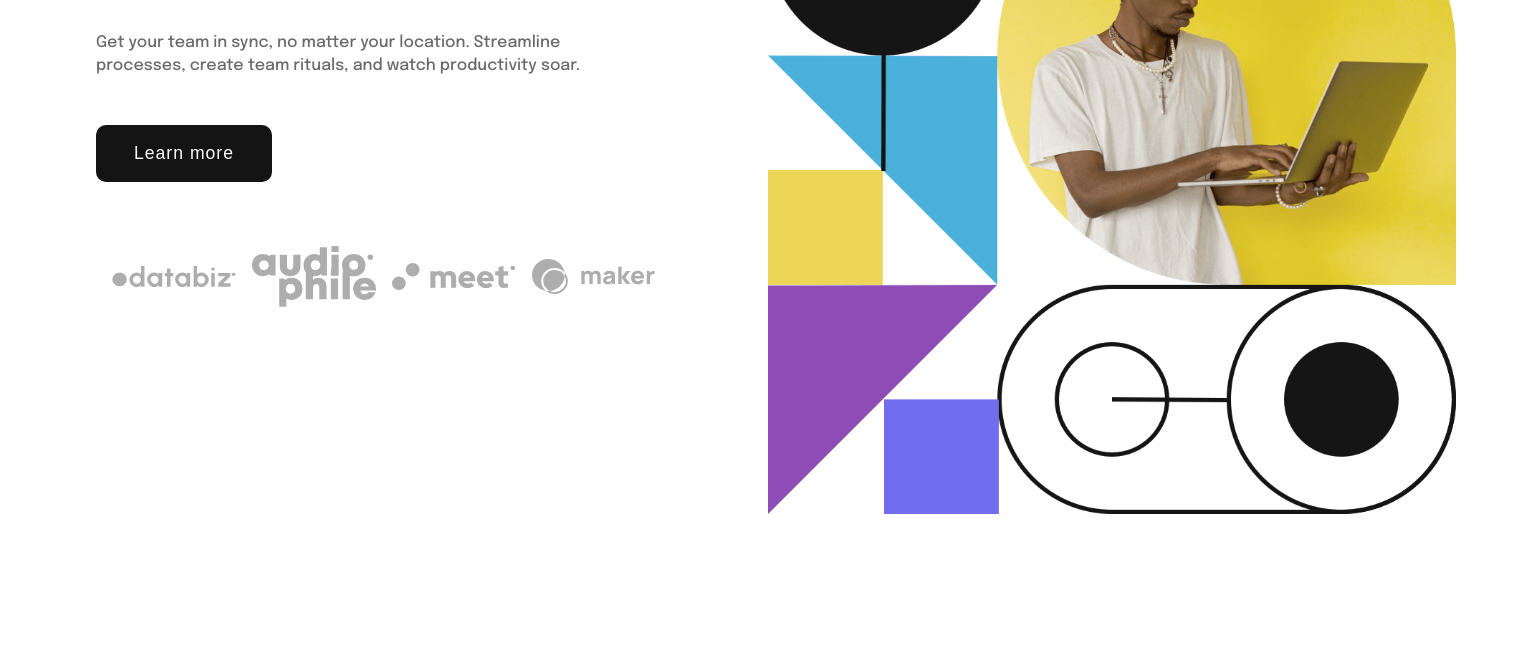
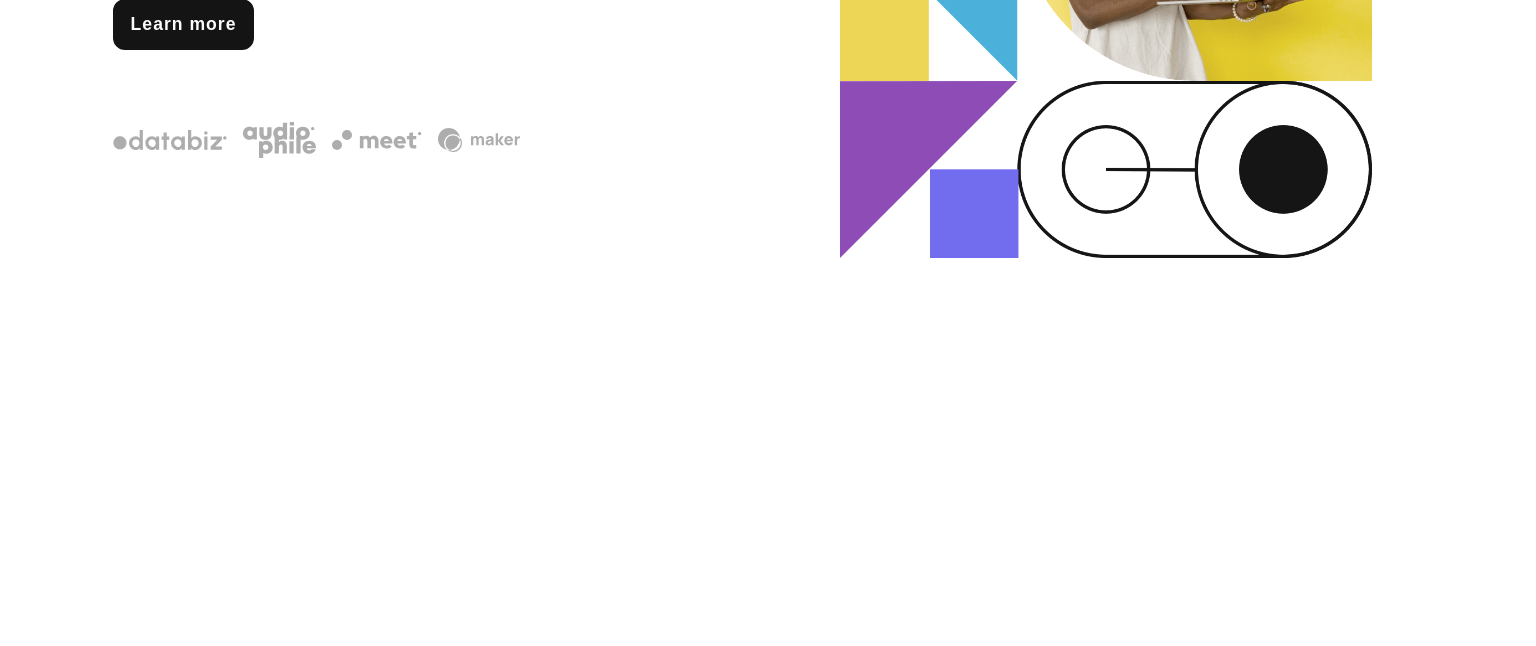
Before and after one commit to ayush111222/intro-section-with-dropdown-navigation-main, a plain HTML site: page index.html in a window 1536 px wide. Shown: the part 549-1195 px from the top of the page. After the commit the page ends 875 px from the top, so only its background shows below. Drawn offline with Linux system fonts and the light colour scheme.

Commit message:
made some changes

```diff
--- a/style.css
+++ b/style.css
@@ -12,12 +12,12 @@
 body{
     font-size: 18px;
     font-family: 'Epilogue', sans-serif;
-    min-height: 100vh;
+    /* min-height: 100vh; */
 }
 nav{
     display: flex;
     align-items: center;
-    padding: 2rem 3rem 1rem 3rem;
+    padding: 1rem 2rem;
     gap: 3rem;
 
 }
@@ -155,13 +155,13 @@ ul li:hover {
         background-color: transparent;
         border: 0;
         cursor: pointer;
-        position: absolute;
+    }
+    .menu__btn::after{
+        content: url(images/icon-menu.svg);
+        position: fixed;
         z-index: 100;
         right: 2rem;
         top: 2rem;
-    }
-    .menu__btn::after{
-        content: url(images/icon-menu.svg);
     }
     .active.menu__btn::after{
         content: url(images/icon-close-menu.svg);
@@ -265,40 +265,45 @@ picture img {
     display: grid;
     grid-template-columns: 1fr;
     grid-template-rows: min-content 1fr;
-    gap: 3rem;
-    margin-top: 1rem;
+    gap: 2rem;
 
 }
 .container .box__2 {
     text-align: center;
     display: flex;
     flex-direction: column;
-    gap: 1.3rem;
-    padding: 1rem 1rem 1rem 1rem;
+    align-items: center;
+    padding: 0.7em;
 }
 .container .box__2 h1  {
     color: hsl(0, 0%, 8%);
     font-weight: 700;
-    font-size: 2.1rem;
+    font-size: 2.3rem;
+    margin-bottom: 0.5rem;
 
 }
 .container .box__2 p{
     color: hsl(0, 0%, 41%);
-    font-weight: 500;
     line-height: 1.4;
-    font-size: 1rem;
+    font-size: .960em;
+    font-family: 'Epilogue', sans-serif;
+    margin: 0.5em;
+    margin-bottom: 2em;
+
+
 }
 .container .box__2 button  {
     display: inline-block;
     font-size: 1.1rem;
+    font-weight: 700;
     letter-spacing: 1px;
-    padding: .8rem 1.5rem;
-    width: 10rem;
+    padding: .8rem 1.3rem;
     margin: 0 auto;
+    margin-bottom: 2em;
     background-color: hsl(0, 0%, 8%);
     border: 2px solid hsl(0, 0%, 8%);
     color: hsl(0, 0%, 98%);
-    border-radius: 18px;
+    border-radius: 12px;
     cursor: pointer;
     transition: color 200ms ease;
     transition: background 200ms ease;
@@ -312,193 +317,381 @@ picture img {
     justify-content: center;
     align-items: center;
     gap: 1rem;
-    padding: 1rem 1rem 0 1rem;
+
+    /* background-color: blue; */
 }
 .container .box__2 img{
     width: 100%;
+    /* background-color: aquamarine; */
 }
 
-@media (min-width: 768px)  {
+/* @media (min-width: 768px)  {
+    body{
+        min-height: 100vh;
+    }
     .container{
         display: grid;
-        grid-template-columns: 50% 50%;
-        grid-template-rows: 1fr;
+        grid-template-columns: 20rem 20rem;
+        justify-content: center;
+        align-items: center;
         gap: 0;
-        margin: 2rem 5rem 2rem 5rem;
     }
     .box__1 {
         grid-column: 2/ -1;
         grid-row: 1/-1;
-
+        padding: 1rem 4rem 4rem 4rem;
     }
     .box__2 {
         grid-column: 1/ 2;
         grid-row: 1/-1;
         align-self: center;
-        margin-right: 2rem;
+        padding: 0;
+        width: 100%;
     }
     .container .box__2 {
         text-align: left;
         display: flex;
+        align-items: flex-start;
         flex-direction: column;
+    }
+} */
+
+@media (min-width: 768px){
+    body{
+        min-height: 100vh;
+    }
+    .container{
+        /* background-color: aqua; */
+        display: grid;
+        grid-template-columns: 50% 50%;
+        justify-content: center;
+        align-items: center;
         gap: 1rem;
+        padding: 2.5em;
     }
-    .container .box__2 button  {
-        display: inline-block;
-        font-size: 1.1rem;
-        letter-spacing: 1px;
-        padding: 1rem 2rem;
-        width: 11rem;
-        margin: 0 0;
-        background-color: hsl(0, 0%, 8%);
-        border: 2px solid hsl(0, 0%, 8%);
-        color: hsl(0, 0%, 98%);
-        border-radius: 10px;
-        cursor: pointer;
-        transition: color 200ms ease;
-        transition: background 200ms ease;
+    .box__1 {
+        grid-column: 2/ -1;
+        grid-row: 1/-1;
+    }
+    .box__2 {
+        grid-column: 1/ 2;
+        grid-row: 1/-1;
+        align-self: center;
+        padding: 0;
+        width: 100%;
+    }
+    .container .box__2 {
+        text-align: left;
+        display: flex;
+        align-items: flex-start;
+        flex-direction: column;
+        /* background-color: beige; */
     }
     .container .box__2 h1  {
         color: hsl(0, 0%, 8%);
         font-weight: 700;
         font-size: 3rem;
+        line-height: 0.9;
+        margin-bottom: 2rem;
+        /* background-color: yellow; */
+
     }
     .container .box__2 p{
         color: hsl(0, 0%, 41%);
-        font-weight: 500;
         line-height: 1.4;
-        font-size: 0.9rem;
+        font-size: 1rem;
+        font-family: 'Epilogue', sans-serif;
+        margin: 0;
+        margin-bottom: 2rem;
+        /* background-color: purple; */
+
+
     }
-    picture {
+    .container .box__2 button  {
+        display: inline-block;
+        font-size: 1.1rem;
+        font-weight: 700;
+        letter-spacing: 1px;
+        padding: .8rem 1rem;
+        margin: 0;
+        margin-bottom: 4rem;
+        background-color: hsl(0, 0%, 8%);
+        border: 2px solid hsl(0, 0%, 8%);
+        color: hsl(0, 0%, 98%);
+        border-radius: 12px;
+        cursor: pointer;
+        transition: color 200ms ease;
+        transition: background 200ms ease;
+    }
+    .container .box__2 button:hover  {
+       color: hsl(0, 0%, 8%);
+       background-color: hsl(0, 0%, 98%);
+    }
+    .container .box__2 .images__box{
+        display: flex;
+        justify-content: center;
+        align-items: center;
+        gap: 1rem;
+
+        /* background-color: blue; */
+    }
+    .container .box__2 img{
         width: 100%;
-        height: 100%;
+        /* background-color: aquamarine; */
     }
-    picture img {
-        max-width: 100%;
-        height: auto;
+}
+@media (min-width: 992px){
+    body{
+        min-height: 100vh;
     }
-
-}
-
-@media (min-width: 1024px)  {
     .container{
+        /* background-color: aqua; */
         display: grid;
         grid-template-columns: 50% 50%;
-        grid-template-rows: 1fr;
-        gap: 0;
-        margin: 3rem 5rem 8rem 5rem;
+        justify-content: center;
+        align-items: center;
+        gap: 1rem;
+        padding: 2rem 5em;
     }
     .box__1 {
         grid-column: 2/ -1;
         grid-row: 1/-1;
-
+        padding: 1rem 2rem 2rem 2rem;
     }
     .box__2 {
         grid-column: 1/ 2;
         grid-row: 1/-1;
         align-self: center;
-        padding-left: 10rem;
+        padding: 0;
+        width: 100%;
     }
     .container .box__2 {
         text-align: left;
         display: flex;
+        align-items: flex-start;
         flex-direction: column;
-        gap: 2rem;
+        /* background-color: beige; */
+    }
+    .container .box__2 h1  {
+        color: hsl(0, 0%, 8%);
+        font-weight: 700;
+        font-size: 3.5rem;
+        line-height: 0.9;
+        margin-bottom: 2.5rem;
+        /* background-color: yellow; */
+
+    }
+    .container .box__2 p{
+        color: hsl(0, 0%, 41%);
+        line-height: 1.4;
+        font-size: 1rem;
+        font-family: 'Epilogue', sans-serif;
+        margin: 0;
+        margin-bottom: 2.5rem;
+        /* background-color: purple; */
+
+
     }
     .container .box__2 button  {
         display: inline-block;
         font-size: 1.1rem;
+        font-weight: 700;
         letter-spacing: 1px;
-        padding: 1rem 2rem;
-        width: 11rem;
-        margin: 0 0;
+        padding: .8rem 1rem;
+        margin: 0;
+        margin-bottom: 4.5rem;
         background-color: hsl(0, 0%, 8%);
         border: 2px solid hsl(0, 0%, 8%);
         color: hsl(0, 0%, 98%);
-        border-radius: 10px;
+        border-radius: 12px;
         cursor: pointer;
         transition: color 200ms ease;
         transition: background 200ms ease;
     }
-    .container .box__2 h1  {
-        color: hsl(0, 0%, 8%);
-        font-weight: 700;
-        font-size: 5rem;
+    .container .box__2 button:hover  {
+       color: hsl(0, 0%, 8%);
+       background-color: hsl(0, 0%, 98%);
     }
-    .container .box__2 p{
-        color: hsl(0, 0%, 41%);
-        font-weight: 500;
-        line-height: 1.4;
-        font-size: 1rem;
+    .container .box__2 .images__box{
+        display: flex;
+        justify-content: center;
+        align-items: center;
+        gap: 1rem;
+
+        /* background-color: blue; */
     }
-    picture {
+    .container .box__2 img{
         width: 100%;
-        height: 100%;
+        /* background-color: aquamarine; */
     }
-    picture img {
-        max-width: 100%;
-        height: auto;
+}
+@media (min-width: 1200px){
+    body{
+        min-height: 100vh;
     }
-
-}
-@media (min-width: 1025px)  {
     .container{
+        /* background-color: aqua; */
         display: grid;
         grid-template-columns: 50% 50%;
-        grid-template-rows: 1fr;
-        margin: 3rem 5rem 8rem 5rem;
+        justify-content: center;
+        align-items: center;
+        gap: 1rem;
+        padding: 2rem 6em;
     }
     .box__1 {
         grid-column: 2/ -1;
         grid-row: 1/-1;
-
+        padding: 1rem;
     }
     .box__2 {
         grid-column: 1/ 2;
         grid-row: 1/-1;
         align-self: center;
-        margin-right: 5rem;
+        padding: 0;
+        width: 100%;
     }
     .container .box__2 {
         text-align: left;
         display: flex;
+        align-items: flex-start;
         flex-direction: column;
-        gap: 3rem;
+        /* background-color: beige; */
+    }
+    .container .box__2 h1  {
+        color: hsl(0, 0%, 8%);
+        font-weight: 700;
+        font-size: 6rem;
+        line-height: 0.9;
+        margin-bottom: 2.5rem;
+        /* background-color: yellow; */
+
+    }
+    .container .box__2 p{
+        color: hsl(0, 0%, 41%);
+        line-height: 1.4;
+        font-size: 1rem;
+        font-family: 'Epilogue', sans-serif;
+        margin: 0;
+        margin-bottom: 2.5rem;
+        /* background-color: purple; */
+
+
     }
     .container .box__2 button  {
         display: inline-block;
         font-size: 1.1rem;
+        font-weight: 700;
         letter-spacing: 1px;
-        padding: 1rem 2rem;
-        width: 11rem;
-        margin: 0 0;
+        padding: .8rem 1rem;
+        margin: 0;
+        margin-bottom: 4.5rem;
         background-color: hsl(0, 0%, 8%);
         border: 2px solid hsl(0, 0%, 8%);
         color: hsl(0, 0%, 98%);
-        border-radius: 10px;
+        border-radius: 12px;
         cursor: pointer;
         transition: color 200ms ease;
         transition: background 200ms ease;
     }
+    .container .box__2 button:hover  {
+       color: hsl(0, 0%, 8%);
+       background-color: hsl(0, 0%, 98%);
+    }
+    .container .box__2 .images__box{
+        display: flex;
+        justify-content: center;
+        align-items: center;
+        gap: 1rem;
+
+        /* background-color: blue; */
+    }
+    .container .box__2 img{
+        width: 100%;
+        /* background-color: aquamarine; */
+    }
+}
+@media (min-width: 1300px){
+    body{
+        min-height: 100vh;
+    }
+    .container{
+        /* background-color: aqua; */
+        display: grid;
+        grid-template-columns: 50% 50%;
+        justify-content: center;
+        align-items: center;
+        gap: 1rem;
+        padding: 0 6em;
+    }
+    .box__1 {
+        grid-column: 2/ -1;
+        grid-row: 1/-1;
+        padding: 1rem 4rem 4rem 4rem;
+    }
+    .box__2 {
+        grid-column: 1/ 2;
+        grid-row: 1/-1;
+        align-self: center;
+        padding: 0;
+        width: 100%;
+    }
+    .container .box__2 {
+        text-align: left;
+        display: flex;
+        align-items: flex-start;
+        flex-direction: column;
+        /* background-color: beige; */
+    }
     .container .box__2 h1  {
         color: hsl(0, 0%, 8%);
         font-weight: 700;
-        font-size: 5.4rem;
+        font-size: 6rem;
+        line-height: 0.9;
+        margin-bottom: 2.5rem;
+        /* background-color: yellow; */
+
     }
     .container .box__2 p{
         color: hsl(0, 0%, 41%);
-        font-weight: 500;
         line-height: 1.4;
         font-size: 1rem;
-        margin-right: 5rem;
+        font-family: 'Epilogue', sans-serif;
+        margin: 0;
+        margin-bottom: 2.5rem;
+        /* background-color: purple; */
+
+
     }
-    picture {
+    .container .box__2 button  {
+        display: inline-block;
+        font-size: 1.1rem;
+        font-weight: 700;
+        letter-spacing: 1px;
+        padding: .8rem 1rem;
+        margin: 0;
+        margin-bottom: 4.5rem;
+        background-color: hsl(0, 0%, 8%);
+        border: 2px solid hsl(0, 0%, 8%);
+        color: hsl(0, 0%, 98%);
+        border-radius: 12px;
+        cursor: pointer;
+        transition: color 200ms ease;
+        transition: background 200ms ease;
+    }
+    .container .box__2 button:hover  {
+       color: hsl(0, 0%, 8%);
+       background-color: hsl(0, 0%, 98%);
+    }
+    .container .box__2 .images__box{
+        display: flex;
+        justify-content: center;
+        align-items: center;
+        gap: 1rem;
+
+        /* background-color: blue; */
+    }
+    .container .box__2 img{
         width: 100%;
-        height: 100%;
+        /* background-color: aquamarine; */
     }
-    picture img {
-        max-width: 100%;
-        height: auto;
-    }
-
 }
```
